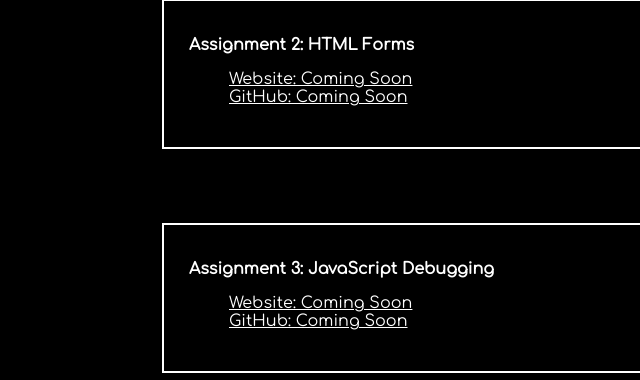
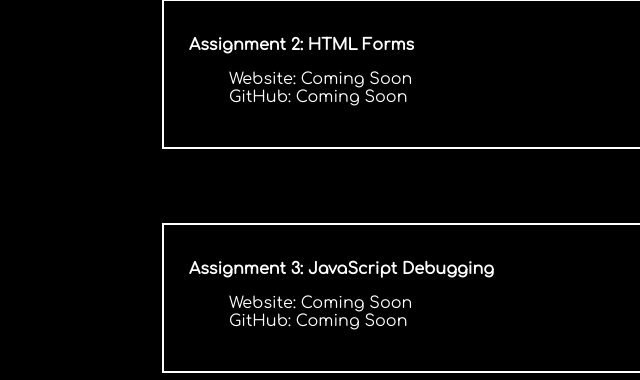
Before and after one commit to rimonsta/WebDev, a plain HTML site: page ClassPortal/Assignments/index.html in a window 1280 px wide. Shown: the part 326-706 px from the top of the page, 94-734 px from the left. Drawn offline with Linux system fonts and the light colour scheme.

Commit message:
html fixes

```diff
--- a/ClassPortal/Assignments/index.html
+++ b/ClassPortal/Assignments/index.html
@@ -33,15 +33,15 @@
           <div class="main-item">
             <h1>Assignment 2: HTML Forms</h1>
             <ul>
-              <li><a>Website: Coming Soon</a></li>
-              <li><a>GitHub: Coming Soon</a></li>
+              <li>Website: Coming Soon<a></a></li>
+              <li>GitHub: Coming Soon<a></a></li>
             </ul>
           </div>
           <div class="main-item">
             <h1>Assignment 3: JavaScript Debugging</h1>
             <ul>
-              <li><a>Website: Coming Soon</a></li>
-              <li><a>GitHub: Coming Soon</a></li>
+              <li>Website: Coming Soon<a></a></li>
+              <li>GitHub: Coming Soon<a></a></li>
             </ul>
           </div>
         </main>
```
Also changed, not shown: ClassPortal/Projects/index.html (+4 -4 lines).
